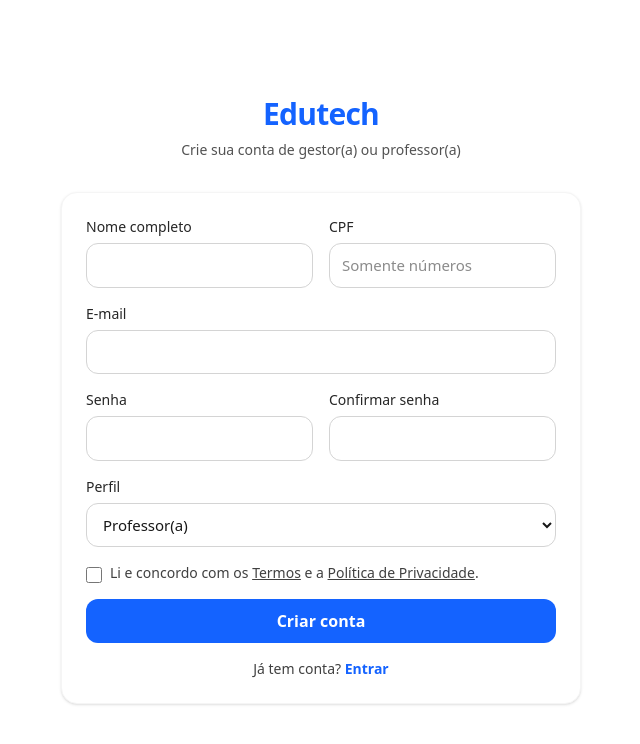
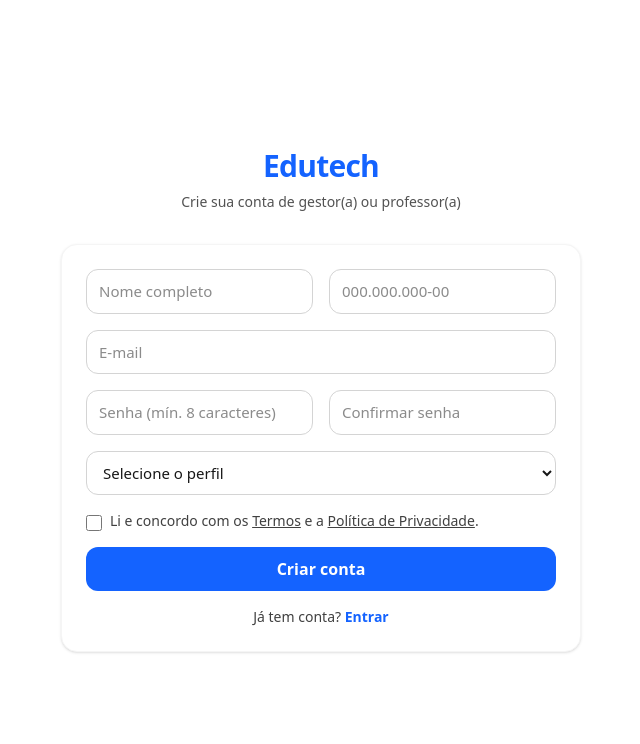
Before and after one commit to guilhermecardosocruz/edutech, a Next.js app in the folder apps/web/: page /register in a window 1280 px wide. Shown: the top 744 px of the page, without its empty margins (319-959 px from the left). Built offline with nearby package versions, Linux system fonts and the light colour scheme.

Commit message:
feat(web): máscara de CPF com placeholder, aceitar 11 dígitos ou formato 000.000.000-00; normalização no backend

```diff
--- a/apps/web/src/app/(auth)/login/page.tsx
+++ b/apps/web/src/app/(auth)/login/page.tsx
@@ -1,4 +1,5 @@
 import Link from "next/link";
+import { CpfInput } from "@/components/CpfInput";
 
 export const metadata = { title: "Entrar — Edutech" };
 
@@ -6,34 +7,29 @@ export default function LoginPage() {
   return (
     <main className="container-page bg-[var(--color-primary)]">
       <div className="w-full max-w-[420px]">
-        <div className="mb-8 flex flex-col items-center gap-2">
-          <Link href="/" className="select-none">
-            <div className="text-3xl font-extrabold tracking-tight text-[var(--color-secondary)]">Edutech</div>
-          </Link>
-          <p className="text-sm text-neutral-600 text-center">
-            Acesse sua conta de gestor(a) ou professor(a)
-          </p>
+        <div className="mb-8 text-center">
+          <div className="text-3xl font-extrabold tracking-tight text-[var(--color-secondary)]">Edutech</div>
+          <p className="mt-1 text-sm text-neutral-600">Acesse sua conta de gestor(a) ou professor(a)</p>
         </div>
 
         <form action="/api/auth/login" method="post" className="card p-5 sm:p-6 space-y-4">
           <div className="space-y-1.5">
-            <label htmlFor="cpf" className="block text-sm font-medium text-neutral-800">CPF</label>
-            <input id="cpf" name="cpf" inputMode="numeric" pattern="\\d{11}" placeholder="Somente números" required className="input" />
+            <label htmlFor="cpf" className="sr-only">CPF</label>
+            <CpfInput required />
           </div>
 
           <div className="space-y-1.5">
-            <label htmlFor="password" className="block text-sm font-medium text-neutral-800">Senha</label>
-            <input id="password" name="password" type="password" autoComplete="current-password" required className="input" />
+            <label htmlFor="password" className="sr-only">Senha</label>
+            <input id="password" name="password" type="password" required autoComplete="current-password"
+                   placeholder="Senha" className="input" />
           </div>
 
-          <div className="flex items-center justify-between pt-1">
-            <label className="flex items-center gap-2 text-sm text-neutral-700">
+          <div className="flex items-center justify-between text-sm">
+            <label className="inline-flex items-center gap-2">
               <input type="checkbox" name="remember" className="size-4 rounded border-neutral-300" />
-              Manter conectado
+              <span className="text-neutral-700">Manter conectado</span>
             </label>
-            <Link href="/(auth)/forgot" className="text-sm font-medium text-[var(--color-secondary)] hover:underline">
-              Esqueci minha senha
-            </Link>
+            <Link href="/recover" className="text-[var(--color-secondary)] hover:underline">Esqueci minha senha</Link>
           </div>
 
           <button type="submit" className="btn btn-primary w-full">Entrar</button>
--- a/apps/web/src/app/(auth)/register/page.tsx
+++ b/apps/web/src/app/(auth)/register/page.tsx
@@ -1,4 +1,5 @@
 import Link from "next/link";
+import { CpfInput } from "@/components/CpfInput";
 
 export const metadata = { title: "Cadastre-se — Edutech" };
 
@@ -7,39 +8,43 @@ export default function RegisterPage() {
     <main className="container-page bg-[var(--color-primary)]">
       <div className="w-full max-w-[520px]">
         <div className="mb-8 flex flex-col items-center gap-2">
-          <Link href="/" className="select-none">
-            <div className="text-3xl font-extrabold tracking-tight text-[var(--color-secondary)]">Edutech</div>
-          </Link>
-          <p className="text-sm text-neutral-600 text-center">
-            Crie sua conta de gestor(a) ou professor(a)
-          </p>
+          <div className="text-3xl font-extrabold tracking-tight text-[var(--color-secondary)]">Edutech</div>
+          <p className="text-sm text-neutral-600 text-center">Crie sua conta de gestor(a) ou professor(a)</p>
         </div>
 
         <form action="/api/auth/register" method="post" className="card p-5 sm:p-6 space-y-4">
           <div className="grid grid-cols-1 sm:grid-cols-2 gap-4">
             <div className="space-y-1.5">
-              <label htmlFor="name" className="block text-sm font-medium text-neutral-800">Nome completo</label>
-              <input id="name" name="name" required autoComplete="name" className="input" />
+              <label htmlFor="name" className="sr-only">Nome completo</label>
+              <input id="name" name="name" required autoComplete="name" placeholder="Nome completo" className="input" />
             </div>
+
             <div className="space-y-1.5">
-              <label htmlFor="cpf" className="block text-sm font-medium text-neutral-800">CPF</label>
-              <input id="cpf" name="cpf" inputMode="numeric" pattern="\\d{11}" placeholder="Somente números" required className="input" />
+              <label htmlFor="cpf" className="sr-only">CPF</label>
+              <CpfInput required />
             </div>
+
             <div className="space-y-1.5 sm:col-span-2">
-              <label htmlFor="email" className="block text-sm font-medium text-neutral-800">E-mail</label>
-              <input id="email" name="email" type="email" required autoComplete="email" className="input" />
+              <label htmlFor="email" className="sr-only">E-mail</label>
+              <input id="email" name="email" type="email" required autoComplete="email" placeholder="E-mail" className="input" />
             </div>
+
             <div className="space-y-1.5">
-              <label htmlFor="password" className="block text-sm font-medium text-neutral-800">Senha</label>
-              <input id="password" name="password" type="password" required autoComplete="new-password" minLength={8} className="input" />
+              <label htmlFor="password" className="sr-only">Senha</label>
+              <input id="password" name="password" type="password" required autoComplete="new-password" minLength={8}
+                     placeholder="Senha (mín. 8 caracteres)" className="input" />
             </div>
+
             <div className="space-y-1.5">
-              <label htmlFor="confirm" className="block text-sm font-medium text-neutral-800">Confirmar senha</label>
-              <input id="confirm" name="confirm" type="password" required minLength={8} className="input" />
+              <label htmlFor="confirm" className="sr-only">Confirmar senha</label>
+              <input id="confirm" name="confirm" type="password" required minLength={8}
+                     placeholder="Confirmar senha" className="input" />
             </div>
+
             <div className="space-y-1.5 sm:col-span-2">
-              <label htmlFor="role" className="block text-sm font-medium text-neutral-800">Perfil</label>
+              <label htmlFor="role" className="sr-only">Perfil</label>
               <select id="role" name="role" required className="input">
+                <option value="">Selecione o perfil</option>
                 <option value="professor">Professor(a)</option>
                 <option value="gestor">Gestor(a)</option>
               </select>
--- a/apps/web/src/app/api/auth/register/route.ts
+++ b/apps/web/src/app/api/auth/register/route.ts
@@ -1,26 +1,26 @@
 import { NextResponse } from "next/server";
+
+function onlyDigits(v: string) { return v.replace(/\D+/g, ""); }
 
 export async function POST(req: Request) {
   const form = await req.formData();
   const name = String(form.get("name") || "");
-  const cpf = String(form.get("cpf") || "");
+  const cpfRaw = String(form.get("cpf") || "");
   const email = String(form.get("email") || "");
   const password = String(form.get("password") || "");
   const confirm = String(form.get("confirm") || "");
   const role = String(form.get("role") || "");
   const terms = form.get("terms");
 
-  // validações mínimas (lado do servidor)
-  if (!name || !email || !cpf.match(/^\d{11}$/) || !password || password !== confirm || !terms) {
+  const cpf = onlyDigits(cpfRaw);
+
+  if (!name || !email || cpf.length !== 11 || !password || password !== confirm || !terms) {
     return NextResponse.json({ ok: false, error: "Dados inválidos" }, { status: 400 });
   }
   if (!["professor", "gestor"].includes(role)) {
     return NextResponse.json({ ok: false, error: "Perfil inválido" }, { status: 400 });
   }
 
-  // TODO: inserir usuário no DB (Prisma) + hash de senha (bcrypt)
-  // const user = await prisma.user.create({ data: {...} });
-
-  // por enquanto: redireciona pro login com flag
-  return NextResponse.redirect(new URL("/(auth)/login?registered=1", req.url));
+  // TODO: hash da senha + prisma.user.create({ data: { name, email, cpf, role, passwordHash } })
+  return NextResponse.redirect(new URL("/login?registered=1", req.url));
 }
--- /dev/null
+++ b/apps/web/src/components/CpfInput.tsx
@@ -0,0 +1,49 @@
+"use client";
+import * as React from "react";
+
+function onlyDigits(v: string) {
+  return v.replace(/\D+/g, "");
+}
+function formatCPF(input: string) {
+  let v = onlyDigits(input).slice(0, 11);
+  if (v.length <= 3) return v;
+  if (v.length <= 6) return `${v.slice(0, 3)}.${v.slice(3)}`;
+  if (v.length <= 9) return `${v.slice(0, 3)}.${v.slice(3, 6)}.${v.slice(6)}`;
+  return `${v.slice(0, 3)}.${v.slice(3, 6)}.${v.slice(6, 9)}-${v.slice(9, 11)}`;
+}
+
+/**
+ * Input controlado para CPF.
+ * - Aplica máscara ao digitar
+ * - Aceita só dígitos ou com máscara
+ * - Mostra placeholder "000.000.000-00"
+ */
+export function CpfInput(props: {
+  id?: string;
+  name?: string;
+  required?: boolean;
+  defaultValue?: string;
+  className?: string;
+  autoFocus?: boolean;
+}) {
+  const [value, setValue] = React.useState(
+    props.defaultValue ? formatCPF(props.defaultValue) : ""
+  );
+  return (
+    <input
+      id={props.id ?? "cpf"}
+      name={props.name ?? "cpf"}
+      required={props.required}
+      value={value}
+      onChange={(e) => setValue(formatCPF(e.target.value))}
+      inputMode="numeric"
+      autoComplete="username"
+      placeholder="000.000.000-00"
+      maxLength={14}
+      // aceita "00000000000" OU "000.000.000-00"
+      pattern={"^\\d{11}$|^\\d{3}\\.\\d{3}\\.\\d{3}-\\d{2}$"}
+      className={props.className ?? "input"}
+      autoFocus={props.autoFocus}
+    />
+  );
+}
```
